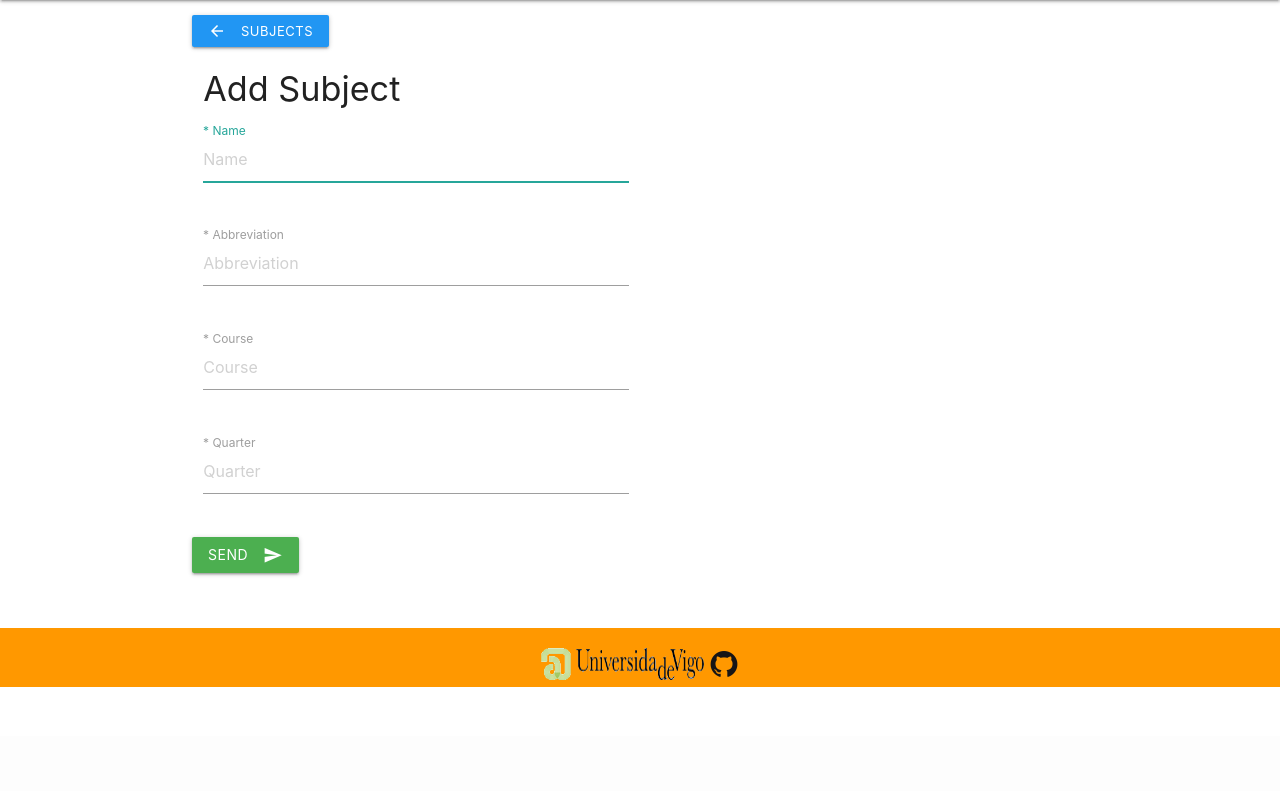
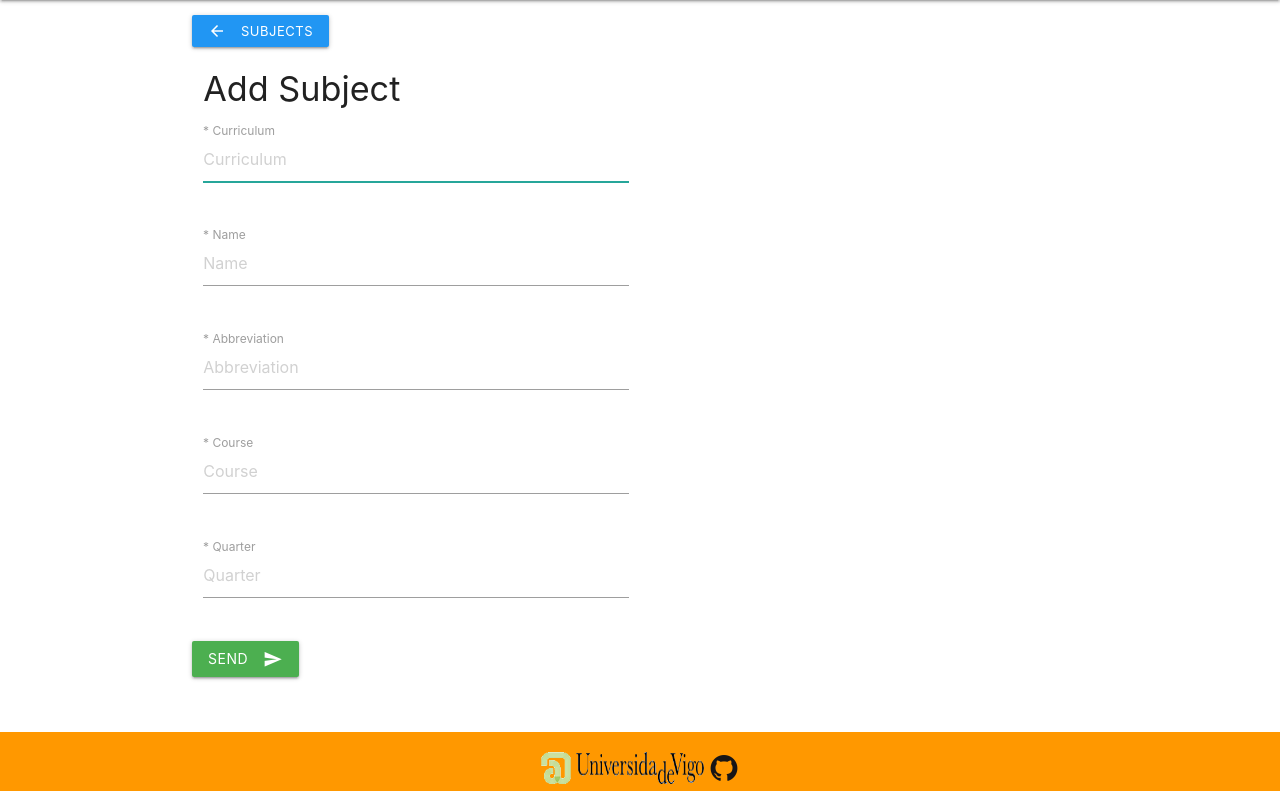
Before and after one commit to Baltasarq/esei-soft, a Flask app: template templates/addSubject.html in a window 1280 px wide. Shown: the part 64-855 px from the top of the page. Before the commit the page ends 751 px from the top, so only its background shows below. Run offline with Flask 2, Linux system fonts and the light colour scheme; the template is opened without the code that fills it, so the values that code supplies are empty; parts of the project's set-up code (start-up, migrations or seed data) failed here and were passed over; some libraries are stand-ins or nearby versions.

Commit message:
Added curriculum to subjects

```diff
--- a/handlers/handlers.py
+++ b/handlers/handlers.py
@@ -60,6 +60,20 @@ def correct_capitalization(s):
     return toret
 
 
+def chk_abbreviation(abbreviation):
+    """Checks whether the abbreviation is composed only by letters."""
+
+    toret = False
+
+    for ch in abbreviation:
+        if not ch.isalpha():
+            break
+    else:
+        toret = True
+
+    return toret
+
+
 @app.route('/')
 @app.route('/index')
 def login():
@@ -97,39 +111,41 @@ def showSubjects():
 
 @app.route('/addSubject', methods=['GET', 'POST'])
 def addSubject():
-    def chk_abbreviation(abbreviation):
-        """Checks whether the abbreviation is composed only by letters."""
-
-        toret = False
-
-        for ch in abbreviation:
-            if not ch.isalpha():
-                break
-        else:
-            toret = True
-
-        return toret
-
     user = User.get_current_user()
     if user:
+        # Find all curricula
+        curricula_list = set()
+
+        for subject_for_curriculum in Subject.query():
+            curricula_list.add(subject_for_curriculum.curriculum)
+
+        curricula_list = list(curricula_list)
+
+        # Do it GET, or POST
         if flask.request.method == 'POST':
             try:
                 name = correct_capitalization(flask.request.form.get("name"))
+                curriculum = flask.request.form.get("curriculum").strip().upper()
                 abbreviation = flask.request.form.get("abbreviation").strip().upper()
                 year = int(flask.request.form.get("year"))
                 quarter = int(flask.request.form.get("quarter"))
 
-                if not chk_abbreviation(abbreviation):
-                    flash(_(_('Abbreviation invalid: only letters are allowed')), 'error')
+                if not chk_abbreviation(abbreviation) or not chk_abbreviation(curriculum):
+                    flash(_(_('Abbreviation or curriculum invalid: only letters are allowed')), 'error')
                     return render_template("addSubject.html",
                                            AppInfo=AppInfo,
                                            current_user=user,
                                            user_logout=users.create_logout_url("/"),
-                                           name=name, year=year, quarter=quarter)
+                                           curriculum=curriculum,
+                                           curricula_list=curricula_list,
+                                           name=name,
+                                           year=year,
+                                           quarter=quarter)
                 else:
                     subject = Subject.query(Subject.abbreviation == abbreviation)
                     if subject.count() == 0:
                             subject = Subject(name=name,
+                                            curriculum=curriculum,
                                             abbreviation=abbreviation,
                                             year=year,
                                             quarter=quarter,
@@ -143,15 +159,20 @@ def addSubject():
                         return render_template("addSubject.html",
                                                AppInfo=AppInfo,
                                                current_user=user,
+                                               curricula_list=curricula_list,
                                                user_logout=users.create_logout_url("/"),
                                                name=name, year=year, quarter=quarter)
             except Exception as e:
                 print(e.message)
         else:
-            return render_template("addSubject.html",
+            try:
+                return render_template("addSubject.html",
+                                   curricula_list=curricula_list,
                                    AppInfo=AppInfo,
                                    current_user=user,
                                    user_logout=users.create_logout_url("/"))
+            except Exception as e:
+                print(e)
     else:
         return redirect("/")
 
@@ -162,6 +183,7 @@ def editSubject():
         user = User.get_current_user()
 
         if user:
+            # Params
             str_key = request.args.get("key")
             subject = retrieve_obj(Subject, str_key)
 
@@ -169,36 +191,52 @@ def editSubject():
                 flash("Subject.id == " + str(str_key) + "??", 'error')
                 return redirect("/subjects")
 
+            # Find all curricula
+            curricula_list = set()
+
+            for subject_for_curriculum in Subject.query():
+                curricula_list.add(subject_for_curriculum.curriculum)
+
+            curricula_list = list(curricula_list)
+
+            # Do it, GET or POST
             if flask.request.method == 'POST':
                 name = correct_capitalization(flask.request.form.get("name").strip())
-                abbreviation = flask.request.form.get("abbreviation")
+                curriculum = flask.request.form.get("curriculum").strip().upper()
                 year = int(flask.request.form.get("year"))
                 quarter = int(flask.request.form.get("quarter"))
 
-                if abbreviation:
-                    abbreviation = abbreviation.strip().upper()
+                if not chk_abbreviation(curriculum):
+                    flash(_(_('Abbreviation or curriculum invalid: only letters are allowed')), 'error')
+                    return render_template("editSubject.html",
+                                           AppInfo=AppInfo,
+                                           current_user=user,
+                                           subject=subject,
+                                           user_logout=users.create_logout_url("/"),
+                                           curriculum=curriculum,
+                                           curricula_list=curricula_list,
+                                           name=name,
+                                           year=year,
+                                           quarter=quarter)
 
-                if not name or not abbreviation:
-                    subjects = Subject.query(Subject.abbreviation == abbreviation)
-                    if subjects.count() == 0:
-                        subject.name = name
-                        subject.year = year
-                        subject.quarter = quarter
-                        subject.user_key = user.key
+                if name:
+                    subject.name = name
+                    subject.curriculum = curriculum
+                    subject.year = year
+                    subject.quarter = quarter
+                    subject.user_key = user.key
 
-                        subject.put()
-                        time.sleep(1)
-                        flash(_('Subject edited correctly'), 'success')
-                        return redirect("/subjects")
-
-                    else:
-                        flash(_(_('Subject already exists ')) + ": " + abbreviation, 'error')
+                    subject.put()
+                    time.sleep(1)
+                    flash(_('Subject edited correctly'), 'success')
+                    return redirect("/subjects")
                 else:
                     flash(_(_('Subject name cant be blank ')), 'error')
 
             return render_template("editSubject.html",
                                    AppInfo=AppInfo,
                                    current_user=user,
+                                   curricula_list=curricula_list,
                                    user_logout=users.create_logout_url("/"),
                                    subject=subject)
         else:
@@ -847,3 +885,20 @@ def deleteRequestPair():
         return redirect("/viewRequest?key=" + str(req.key.id()))
     else:
         return redirect("/")
+
+
+@app.route('/adminTask')
+def adminTask():
+    user = User.get_current_user()
+
+    print("User")
+    if user and user.is_admin:
+        for subject in Subject.query():
+            subject.curriculum = "GEI"
+            subject.put()
+
+        flash("Done!", 'success')
+        return redirect("/")
+    else:
+        flash("you're not allowed", 'error')
+        return redirect("/")
--- a/models/ndb_models.py
+++ b/models/ndb_models.py
@@ -50,6 +50,7 @@ class User(ndb.Model):
 class Subject(ndb.Model):
     name = ndb.StringProperty(required=True, indexed=True)
     abbreviation = ndb.StringProperty(required=True, indexed=True)
+    curriculum = ndb.StringProperty(required=True, indexed=True, default="")
     year = ndb.IntegerProperty(required=True, indexed=True)
     quarter = ndb.IntegerProperty(required=True, indexed=True)
     user_key = ndb.KeyProperty(kind=User)
--- a/templates/addSubject.html
+++ b/templates/addSubject.html
@@ -10,28 +10,39 @@
         <h4>{{ _('Add Subject') }}</h4>
         <div class="row">
             <div class="input-field col s6">
-                <input autofocus id="name" name="name" type="text" maxlength="50" class="validate" onblur="return checkName()" placeholder={{ _('Name') }} >
+                    <input id="curriculum" name="curriculum"
+                           list="curricula_list" type="text"
+                           maxlength="20" class="validate" required autofocus placeholder="Curriculum" >
+                    <datalist id="curricula_list">
+                        {% for curriculum in curricula_list %}
+                            <option value="{{ curriculum }}">
+                        {% endfor %}
+                    </datalist>
+                    <label for="curriculum">* Curriculum</label>
+            </div>
+        </div>
+        <div class="row">
+            <div class="input-field col s6">
+                <input id="name" name="name" type="text" maxlength="50" class="validate" onblur="return checkName()" placeholder="{{ _('Name') }}" >
                 <label for="name">* {{ _('Name') }}</label>
             </div>
         </div>
         <div class="row">
             <div class="input-field col s6">
-                    <input id="abbreviation" name="abbreviation" type="text" maxlength="20" class="validate" required placeholder={{ _('Abbreviation')
-                    }} >
+                    <input id="abbreviation" name="abbreviation" type="text" maxlength="20" class="validate" required placeholder="{{ _('Abbreviation') }}" >
                     <label for="abbreviation">* {{ _('Abbreviation') }}</label>
             </div>
         </div>
         <div class="row">
             <div class="input-field col s6">
-                <input id="year" name="year" type="number" min="1" max="4" class="validate" required placeholder={{ _('Course')
-                }} >
+                <input id="year" name="year" type="number" min="1" max="4" class="validate" required placeholder="{{ _('Course') }}" >
                 <label for="year">* {{ _('Course') }}</label>
             </div>
         </div>
         <div class="row">
             <div class="input-field col s6">
                 <input id="quarter" name="quarter" type="number" min="1" max="2" class="validate" required
-                       placeholder={{ _('Quarter') }}>
+                       placeholder="{{ _('Quarter') }}">
                 <label for="quarter">* {{ _('Quarter') }}</label>
             </div>
         </div>
@@ -66,13 +77,12 @@
         return true;
     }
 
-    function checkAbbreviation()
+    function checkAbbreviation(s)
     {
         const allowedChars = "abcdefghijklmnopqrstuvwxyz";
         let toret = true;
-        let abbreviation = document
-                            .getElementById('abbreviation')
-                                .value.toLowerCase();
+
+        abbreviation = s.toLowerCase();
 
         if (abbreviation.length < 2) {
             M.toast({html: "{{ _('Abbreviation is too sort') }}", classes: 'red' })
@@ -91,7 +101,10 @@
     }
 
     function checkAll() {
-        return checkName() && checkAbbreviation();
+        const abbreviation = document.getElementById('abbreviation').value;
+        const curriculum = document.getElementById('curriculum').value;
+
+        return checkName() && checkAbbreviation(abbreviation) && checkAbbreviation(curriculum);
     }
 </script>
 {% endblock%}
--- a/templates/login.html
+++ b/templates/login.html
@@ -17,11 +17,11 @@
             </a>
         </p>
     {% else %}
-
         <p style="color: #9f191f">
             <br>
             {{ _('Welcome') + ", " + current_user.name + "." }}
         </p>
+    <a href="/adminTask"><b>Admin Task</b></a>
         <p>
             <br>
             {{ _('Choose an option ') }}
--- a/templates/subject_desc.html
+++ b/templates/subject_desc.html
@@ -1,4 +1,4 @@
 <td class="name center">{{ subject.abbreviation }}</td>
-<td class="name center">{{ subject.name }}</td>
+<td class="name center">{% if subject.curriculum %}{{ subject.curriculum }}: {% endif %} {{ subject.name }}</td>
 <td class="year center">{{ subject.year }}</td>
 <td class="quarter center">{{ subject.quarter }}</td>
```
Also changed, not shown: templates/editSubject.html (+15 -1 lines). Lines whose indentation alone changed are shown as unchanged.
